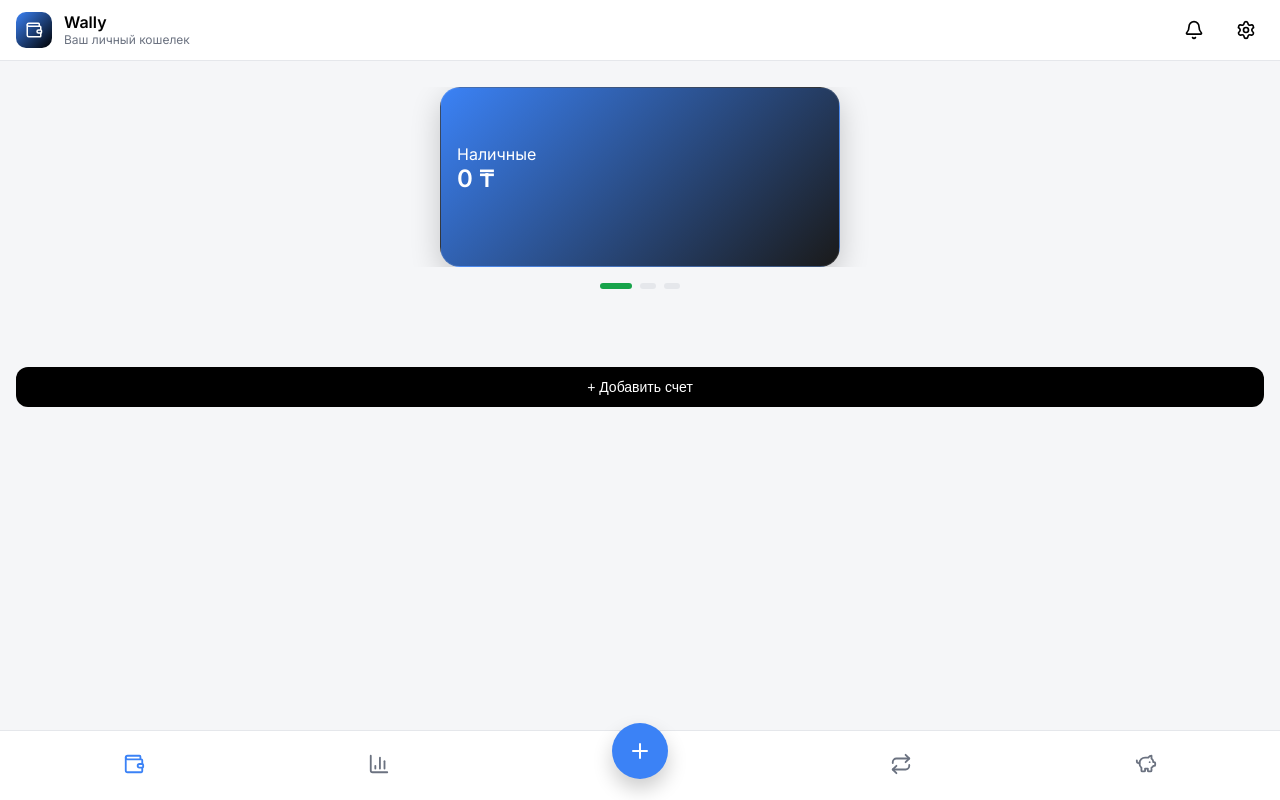
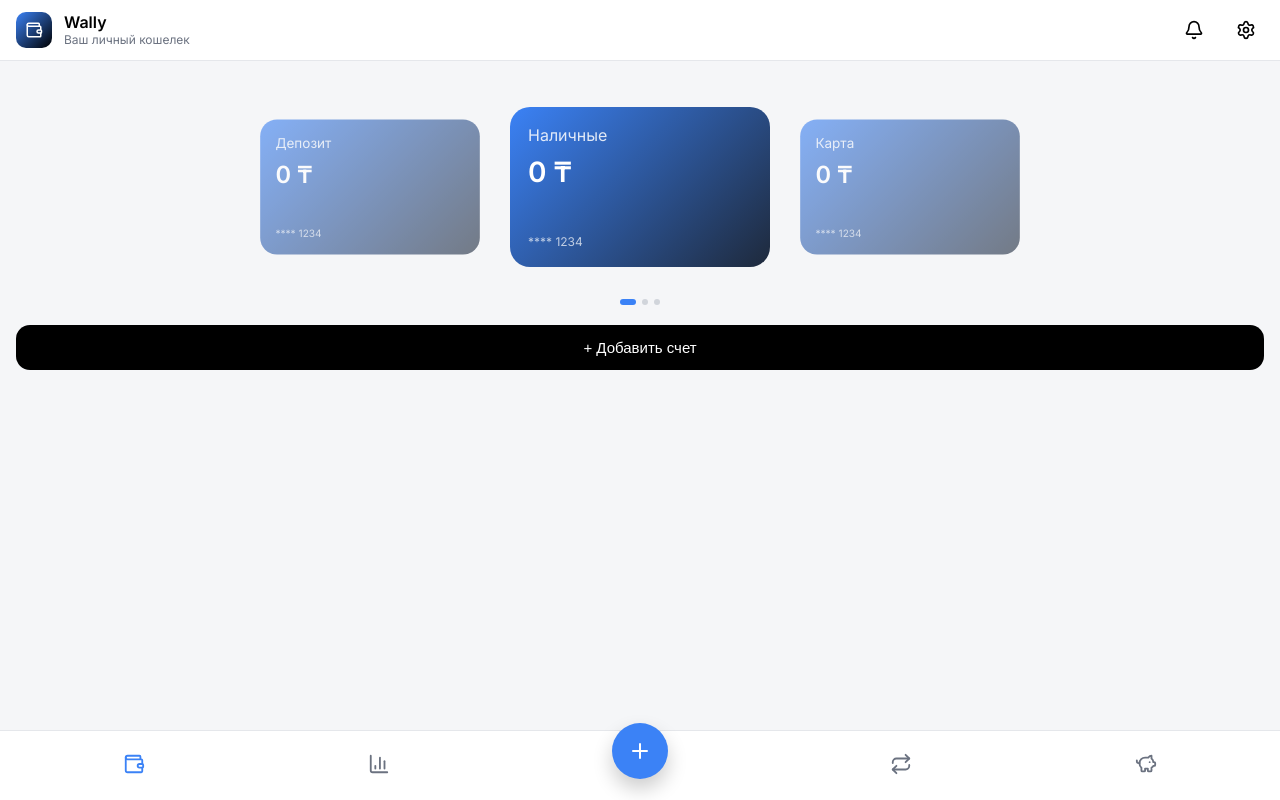
Before and after one commit to hayriddinrakhimov/wally, a React (Vite) app: page / in a window 1280 px wide. Built offline with nearby package versions, Linux system fonts and the light colour scheme.

Commit message:
Улучшена форма счетов

```diff
--- a/src/components/AccountCard.jsx
+++ b/src/components/AccountCard.jsx
@@ -1,36 +1,49 @@
-import { useTheme } from "../theme/ThemeProvider";
-
-export const AccountCard = ({ account }) => {
-  const theme = useTheme() || {};
-  const colors = theme.colors || {};
-
-  const color =
-    account.color === "primary"
-      ? colors.primary
-      : colors[account.color] || colors.primary;
-
+export const AccountCard = ({ account, isActive }) => {
   return (
     <div
       style={{
-        height: 180,
+        height: 160,
         borderRadius: 20,
-        padding: 16,
+        padding: 18,
+
+        background:
+          "linear-gradient(135deg, #3b82f6 0%, #1e293b 100%)",
+
         color: "white",
-        background: `linear-gradient(135deg, ${color}, #1a1a1a)`,
-        boxShadow: "0 10px 30px rgba(0,0,0,0.2)",
-        border: "1px solid rgba(255,255,255,0.1)",
+
+        // ❌ убрали тени полностью
+        boxShadow: "none",
+
+        // 👇 чуть живости
+        transform: isActive ? "scale(1)" : "scale(0.96)",
+        transition: "all 0.25s ease",
+
+        display: "flex",
+        flexDirection: "column",
+        justifyContent: "space-between",
       }}
     >
-      <div style={{ display: "flex", justifyContent: "space-between" }}>
-        <span style={{ fontSize: 22 }}>{account.emoji}</span>
-        <span style={{ opacity: 0.7 }}>{account.type}</span>
+      <div>
+        <div style={{ opacity: 0.85 }}>{account.name}</div>
+
+        <div
+          style={{
+            fontSize: 28,
+            fontWeight: 700,
+            marginTop: 10,
+          }}
+        >
+          {account.balance} ₸
+        </div>
       </div>
 
-      <div style={{ marginTop: 40 }}>
-        <div style={{ fontSize: 16 }}>{account.name}</div>
-        <div style={{ fontSize: 24, fontWeight: 700 }}>
-          {account.balance} ₸
-        </div>
+      <div
+        style={{
+          fontSize: 12,
+          opacity: 0.7,
+        }}
+      >
+        **** 1234
       </div>
     </div>
   );
--- a/src/components/AccountsStack.jsx
+++ b/src/components/AccountsStack.jsx
@@ -1,86 +1,66 @@
-import { motion, AnimatePresence } from "framer-motion";
+import { motion } from "framer-motion";
 import { AccountCard } from "./AccountCard";
 
-export const AccountsStack = ({
-  accounts = [],
-  index,
-  setIndex,
-}) => {
-  const paginate = (direction) => {
-    let next = index + direction;
+export const AccountsStack = ({ accounts, index = 0, setIndex }) => {
+  const count = accounts.length;
 
-    if (next < 0) next = accounts.length - 1;
-    if (next >= accounts.length) next = 0;
+  const handleDragEnd = (e, info) => {
+    if (!setIndex || count <= 1) return;
 
-    setIndex(next);
+    const offset = info.offset.x;
+    const velocity = info.velocity.x;
+
+    if (offset < -80 || velocity < -500) {
+      setIndex((prev) => (prev + 1) % count);
+    } else if (offset > 80 || velocity > 500) {
+      setIndex((prev) => (prev - 1 + count) % count);
+    }
   };
 
   return (
     <div
       style={{
-        width: "100%",
-        height: 260,
+        position: "relative",
+        height: 200,
+
         display: "flex",
-        flexDirection: "column",
         alignItems: "center",
+        justifyContent: "center",
+
       }}
     >
-      {/* КАРТА */}
-      <div
-        style={{
-          width: "100%",
-          display: "flex",
-          justifyContent: "center",
-          overflow: "hidden",
-        }}
-      >
-        <AnimatePresence mode="wait">
+      {accounts.map((acc, i) => {
+        let offset = i - index;
+
+        if (offset > count / 2) offset -= count;
+        if (offset < -count / 2) offset += count;
+
+        return (
           <motion.div
-            key={accounts[index]?.id}
+            key={acc.id}
+            animate={{
+              x: offset * 270,
+              scale: offset === 0 ? 1 : 0.88,
+              opacity: offset === 0 ? 1 : 0.6,
+            }}
+            transition={{
+              type: "spring",
+              stiffness: 260,
+              damping: 25,
+            }}
             drag="x"
-            dragElastic={0.2}
             dragConstraints={{ left: 0, right: 0 }}
-            onDragEnd={(e, info) => {
-              if (info.offset.x < -100) paginate(1);
-              if (info.offset.x > 100) paginate(-1);
-            }}
-            initial={{ x: 300, opacity: 0 }}
-            animate={{ x: 0, opacity: 1 }}
-            exit={{ x: -300, opacity: 0 }}
-            transition={{ duration: 0.25 }}
+            onDragEnd={handleDragEnd}
             style={{
-              width: "90%",
-              maxWidth: 400,
+              position: "absolute",
+              width: 260,
+              cursor: "grab",
             }}
           >
-            <AccountCard account={accounts[index]} />
+            <AccountCard account={acc} isActive={offset === 0} />
           </motion.div>
-        </AnimatePresence>
-      </div>
-
-      {/* ИНДИКАТОР */}
-      <div
-        style={{
-          display: "flex",
-          gap: 8,
-          marginTop: 16,
-        }}
-      >
-        {accounts.map((_, i) => (
-          <div
-            key={i}
-            onClick={() => setIndex(i)}
-            style={{
-              height: 6,
-              width: i === index ? 32 : 16,
-              borderRadius: 10,
-              background: i === index ? "#16a34a" : "#e5e7eb",
-              transition: "all 0.2s",
-              cursor: "pointer",
-            }}
-          />
-        ))}
-      </div>
+        );
+      })}
     </div>
   );
 };
--- a/src/components/MainContent.jsx
+++ b/src/components/MainContent.jsx
@@ -16,20 +16,44 @@ export const MainContent = ({
       <AccountsStack
         accounts={accounts}
         index={activeIndex}
-        setIndex={setActiveIndex}
+        setIndex={setActiveIndex} // 👈 ЭТО КРИТИЧНО
       />
+
+      {/* индикатор */}
+      <div
+        style={{
+          marginTop: 12,
+          display: "flex",
+          justifyContent: "center",
+          gap: 6,
+        }}
+      >
+        {accounts.map((_, i) => (
+          <div
+            key={i}
+            style={{
+              width: i === activeIndex ? 16 : 6,
+              height: 6,
+              borderRadius: 3,
+              background: i === activeIndex ? "#3b82f6" : "#d1d5db",
+              transition: "all 0.3s",
+            }}
+          />
+        ))}
+      </div>
 
       <button
         onClick={onAdd}
         style={{
           marginTop: 20,
           width: "100%",
-          padding: 12,
-          borderRadius: 12,
+          padding: 14,
+          borderRadius: 14,
           border: "none",
           background: "black",
           color: "white",
-          fontSize: 14,
+          fontSize: 15,
+          fontWeight: 500,
         }}
       >
         + Добавить счет
```
